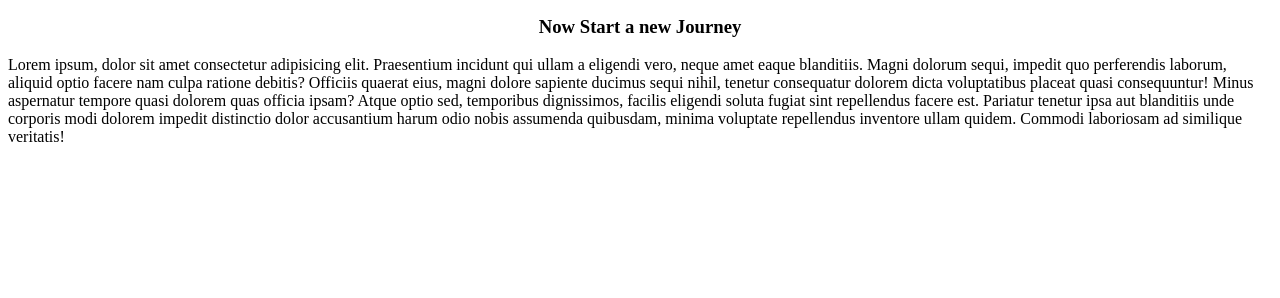
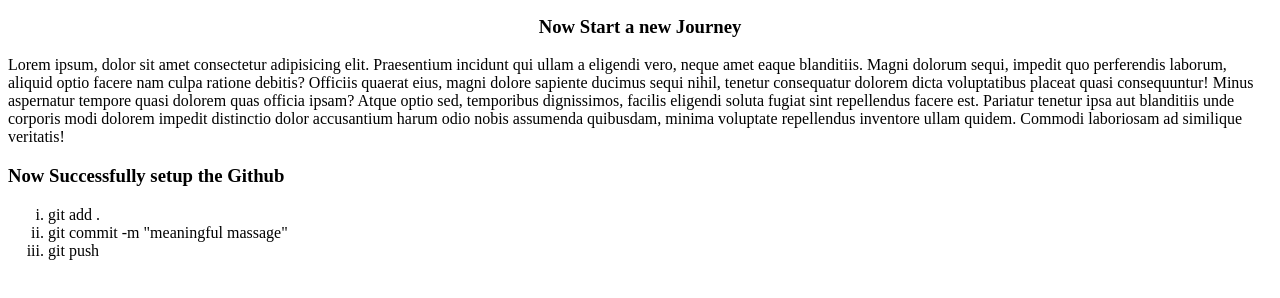
Before and after one commit to Minhajul43/My-Second-github, a plain HTML site: page index.html in a window 1280 px wide. Shown: the part 106-404 px from the top of the page. Drawn offline with Linux system fonts and the light colour scheme.

Commit message:
command Prompt

```diff
--- a/index.html
+++ b/index.html
@@ -14,6 +14,16 @@
   <h3 style="text-align: center;">Now Start a new Journey</h3>
   <p>Lorem ipsum, dolor sit amet consectetur adipisicing elit. Praesentium incidunt qui ullam a eligendi vero, neque amet eaque blanditiis. Magni dolorum sequi, impedit quo perferendis laborum, aliquid optio facere nam culpa ratione debitis? Officiis quaerat eius, magni dolore sapiente ducimus sequi nihil, tenetur consequatur dolorem dicta voluptatibus placeat quasi consequuntur! Minus aspernatur tempore quasi dolorem quas officia ipsam? Atque optio sed, temporibus dignissimos, facilis eligendi soluta fugiat sint repellendus facere est. Pariatur tenetur ipsa aut blanditiis unde corporis modi dolorem impedit distinctio dolor accusantium harum odio nobis assumenda quibusdam, minima voluptate repellendus inventore ullam quidem. Commodi laboriosam ad similique veritatis!</p>
 
+  <div>
+    <h3>Now Successfully setup the Github</h3>
+    <ol type="i">
+      <li>git add .</li>
+      <li>git commit -m "meaningful massage"</li>
+      <li>git push</li>
+
+    </ol>
+  </div>
+
 
 </body>
 </html>
```
